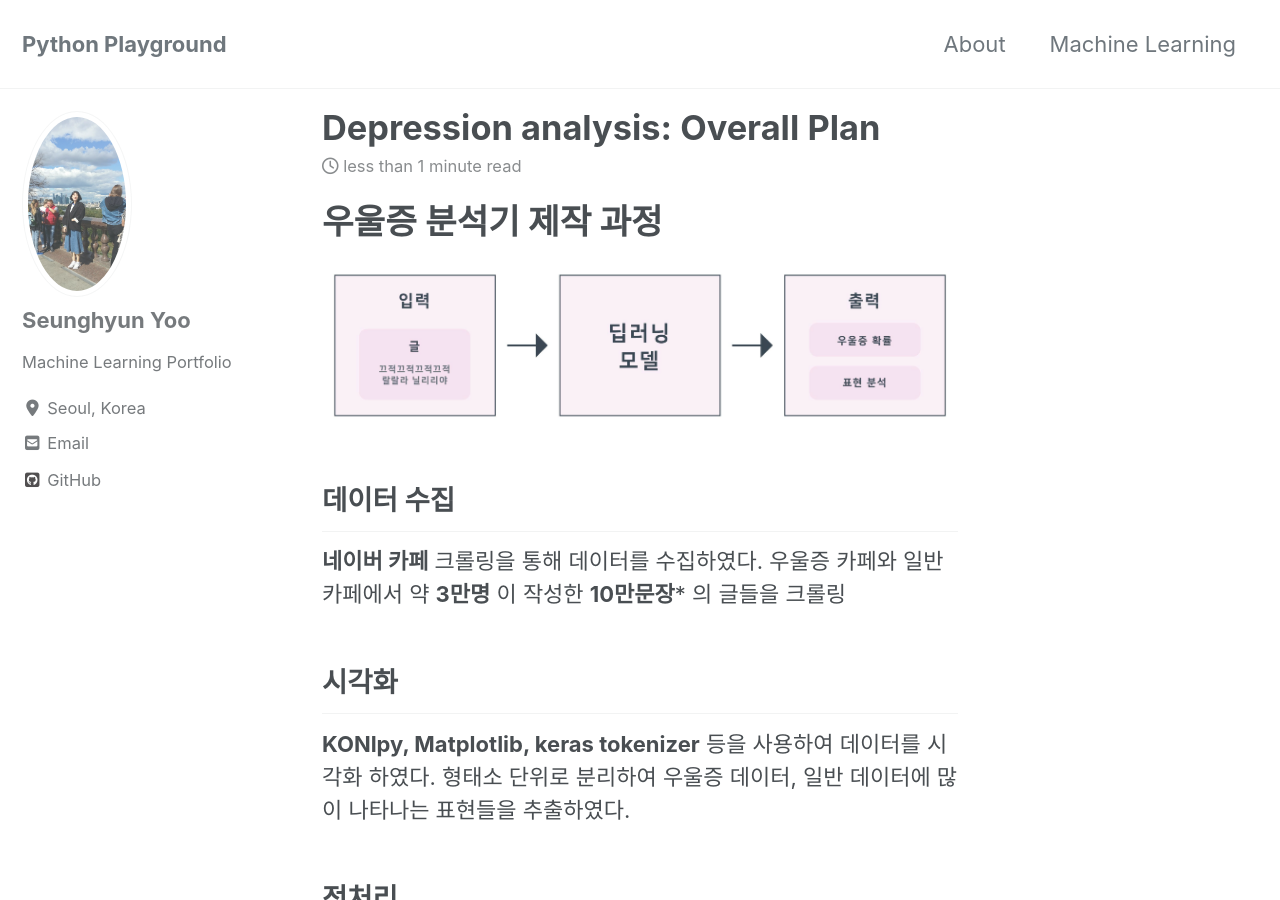
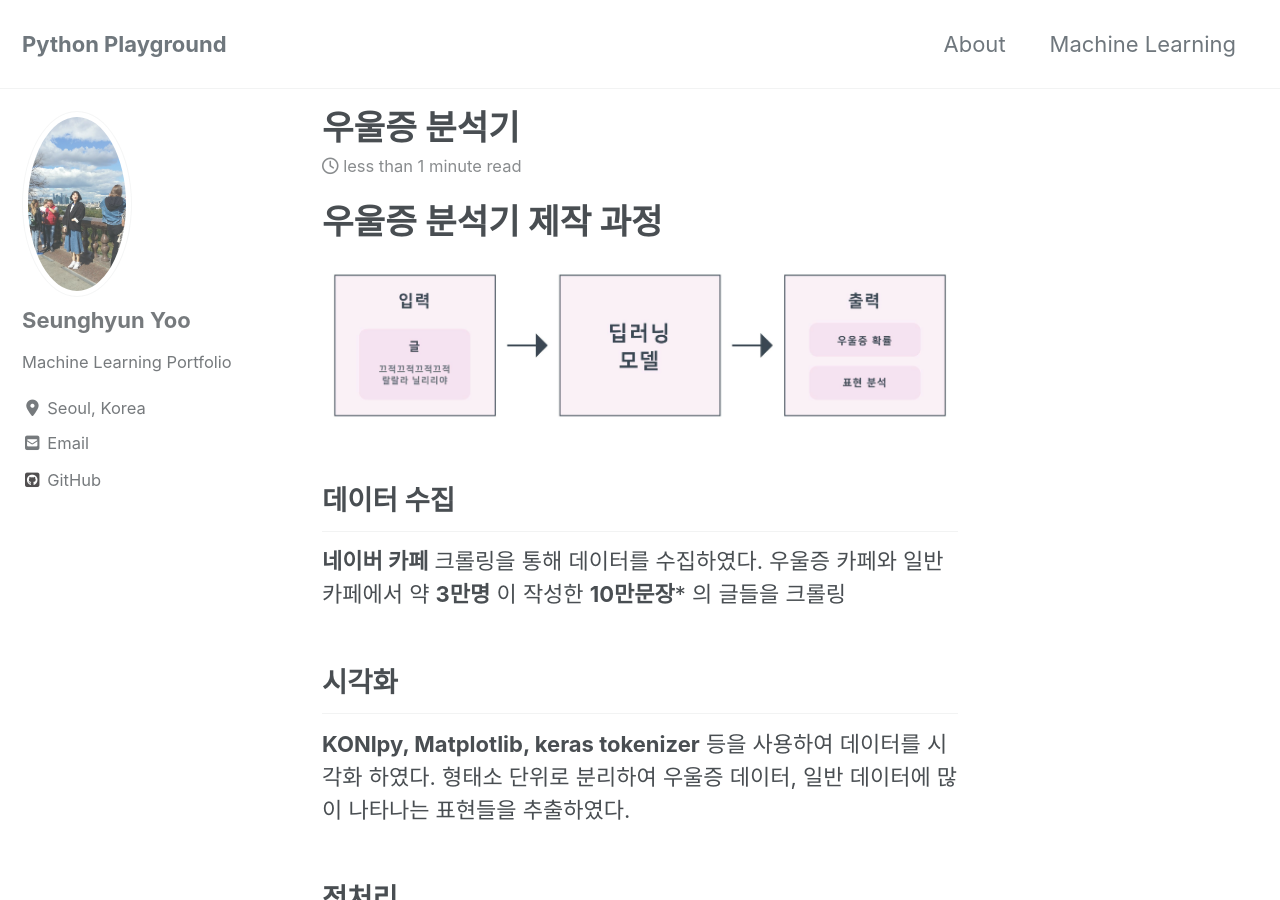
Before and after one commit to shyoo90/shyoo90.github.io, a Jekyll site: the page built from _posts/2019-10-30-prediction.md, in a window 1280 px wide and 900 px high. Built offline with Jekyll 4.4.1, drawn with Linux system fonts in a browser that asks for light colours; cached includes are drawn as plain includes; nearby versions of some CDN libraries.

Commit message:
Update 2019-10-30-prediction.md

```diff
--- a/_posts/2019-10-30-prediction.md
+++ b/_posts/2019-10-30-prediction.md
@@ -1,5 +1,5 @@
 ---
-title: "Depression analysis: Overall Plan"
+title: "우울증 분석기"
 date: 2019-10-30
 tags: [machine learning, data science, python]
 excerpt: "Machine Learning, RNN, Data Science"
```
